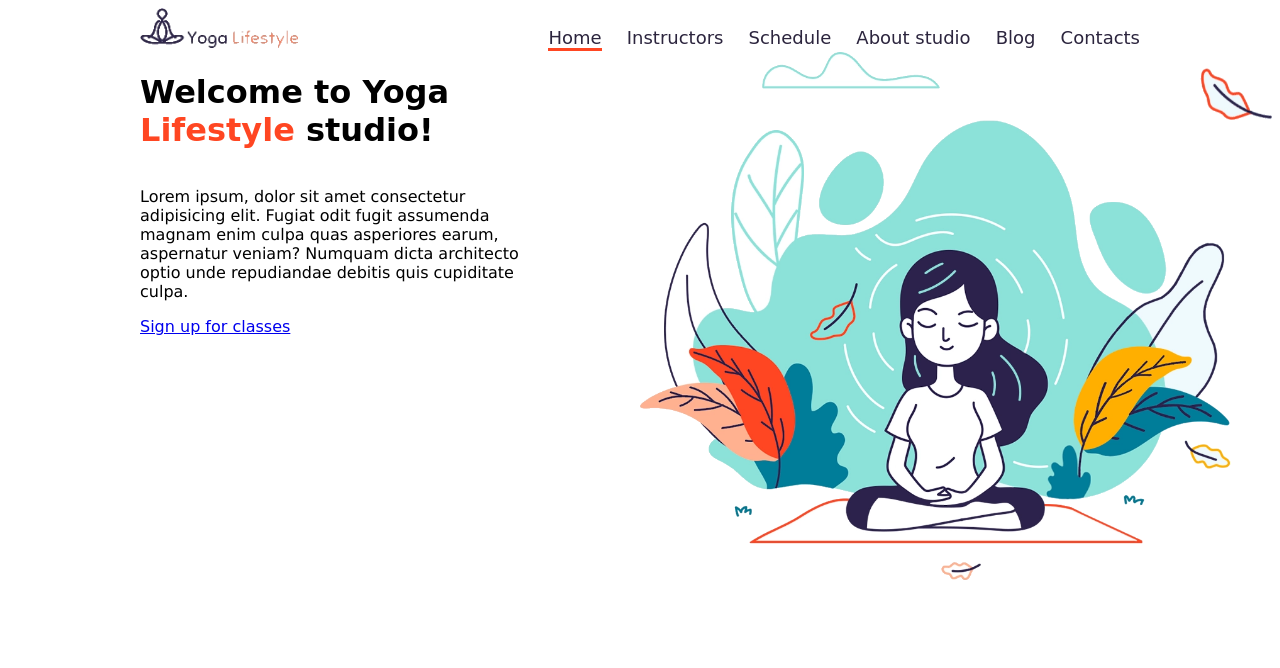
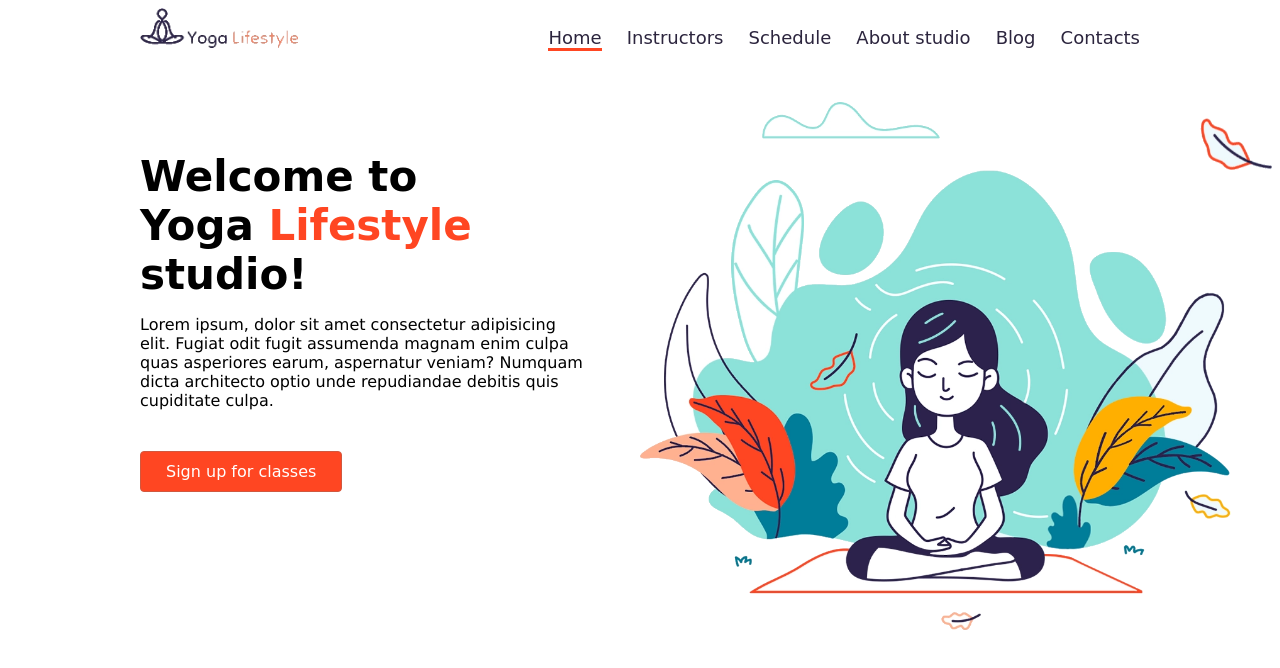
Before and after one commit to front-end-by-rimantas/32-grupe-yoga, a website: page index.html in a window 1280 px wide. Drawn offline with Linux system fonts and the light colour scheme.

Commit message:
Content style

```diff
--- a/css/main.css
+++ b/css/main.css
@@ -3,8 +3,8 @@
     --plotis: 1000px;
     --soninis-atstumas: calc((100% - var(--plotis)) / 2);
     --main-width: calc(var(--plotis) + var(--soninis-atstumas));
-    --text-width: calc(var(--plotis) * 0.4);
-    --text-margin: calc(var(--plotis) * 0.1);
+    --text-width: calc(var(--plotis) * 0.45);
+    --text-margin: calc(var(--plotis) * 0.05);
     --image-width: calc(100% - var(--plotis) / 2);
 }
 
@@ -50,17 +50,21 @@ main {
     display: inline-block;
     width: var(--main-width);
     margin-left: var(--soninis-atstumas);
+    margin-top: 50px;
 }
 
 div {
     float: left;
     width: var(--text-width);
     margin-right: var(--text-margin);
+    margin-top: 50px;
 }
 
 h1 {
     display: inline-block;
     width: 100%;
+    font-size: 42px;
+    margin: 0;
 }
 
 h1 > span {
@@ -74,6 +78,22 @@ p {
 }
 
 div > a {
+    display: inline-block;
+    padding: 10px;
+    padding-left: 25px;
+    padding-right: 25px;
+    margin-top: 25px;
+    color: #fff;
+    text-decoration: none;
+    background-color: var(--orandzine);
+    border: 1px solid #d1583f;
+    border-radius: 4px;
+}
+
+div > a:hover {
+    /* background-color: #fff; */
+    /* color: var(--orandzine); */
+    background-color: #cf3314;
 }
 
 main > img {
--- a/index.html
+++ b/index.html
@@ -31,7 +31,7 @@
     </header>
     <main>
         <div>
-            <h1>Welcome to Yoga <span>Lifestyle</span> studio!</h1>
+            <h1>Welcome to<br>Yoga <span>Lifestyle</span> studio!</h1>
             <p>Lorem ipsum, dolor sit amet consectetur adipisicing elit. Fugiat odit fugit assumenda magnam enim culpa quas asperiores earum, aspernatur veniam? Numquam dicta architecto optio unde repudiandae debitis quis cupiditate culpa.</p>
             <a href="#">Sign up for classes</a>
         </div>
```
